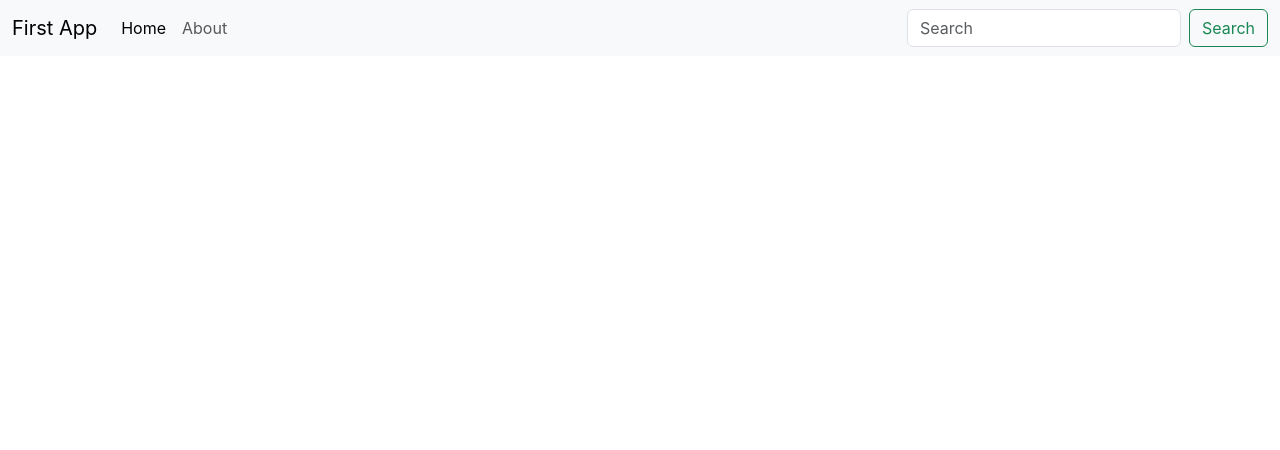
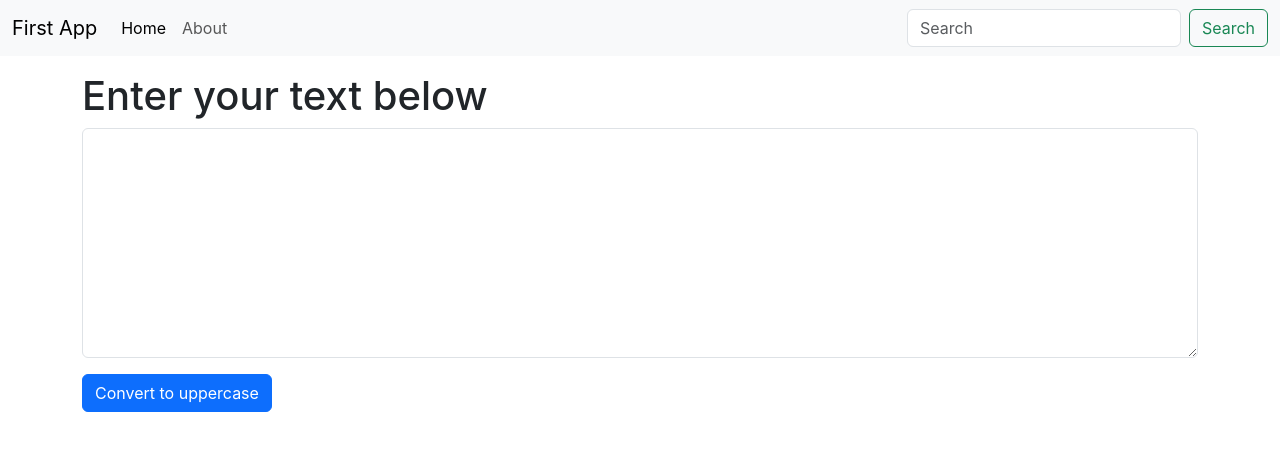
Before and after one commit to Ashvinkanzariya03/React_02, a React (Create React App) app in the folder bootstrapapp/: page / in a window 1280 px wide. Shown: the top 450 px of the page. Built offline with nearby package versions, Linux system fonts and the light colour scheme.

Commit message:
UseState

```diff
--- a/bootstrapapp/src/App.js
+++ b/bootstrapapp/src/App.js
@@ -1,10 +1,15 @@
+import React from 'react';
 import './App.css';
 import Navbar from './Components/Navbar';
+import TextForm from './Components/TextForm';
 
 function App() {
   return (
     <>
-      <Navbar title="First App" about="About"/>
+      <Navbar title="First App" about="About" />
+      <div className="container my-3">
+        <TextForm heading="Enter your text below" />
+      </div>
     </>
   );
 }
--- /dev/null
+++ b/bootstrapapp/src/Components/TextForm.js
@@ -0,0 +1,23 @@
+import React, { useState } from "react";
+
+export default function TextForm(props) {
+  const [text, setText] = useState("");
+  const handelClick=()=>{
+    //   console.log("uppercase Was Clicked"+text);
+      let newText = text.toUpperCase()
+      setText(newText)
+  }
+  const handelonchange=(e)=>{
+    // console.log("change");
+    setText(e.target.value)
+  }
+  return (
+    <div>
+      <h1>{props.heading}</h1>
+      <div className="mb-3">
+        <textarea className="form-control" id="mybox" value={text} onChange={handelonchange} rows="9"></textarea>
+      </div>
+      <button className="btn btn-primary" onClick={handelClick}>Convert to uppercase</button>
+    </div>
+  );
+}
```
